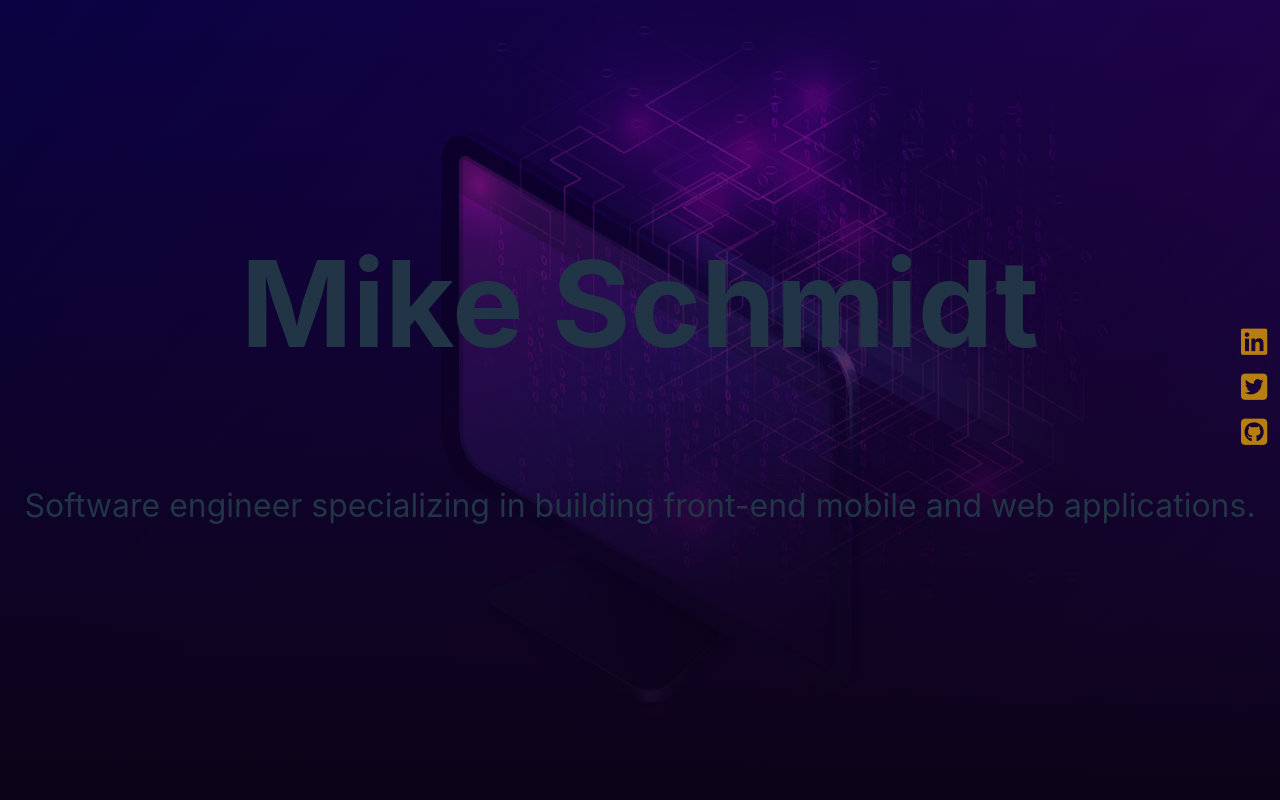
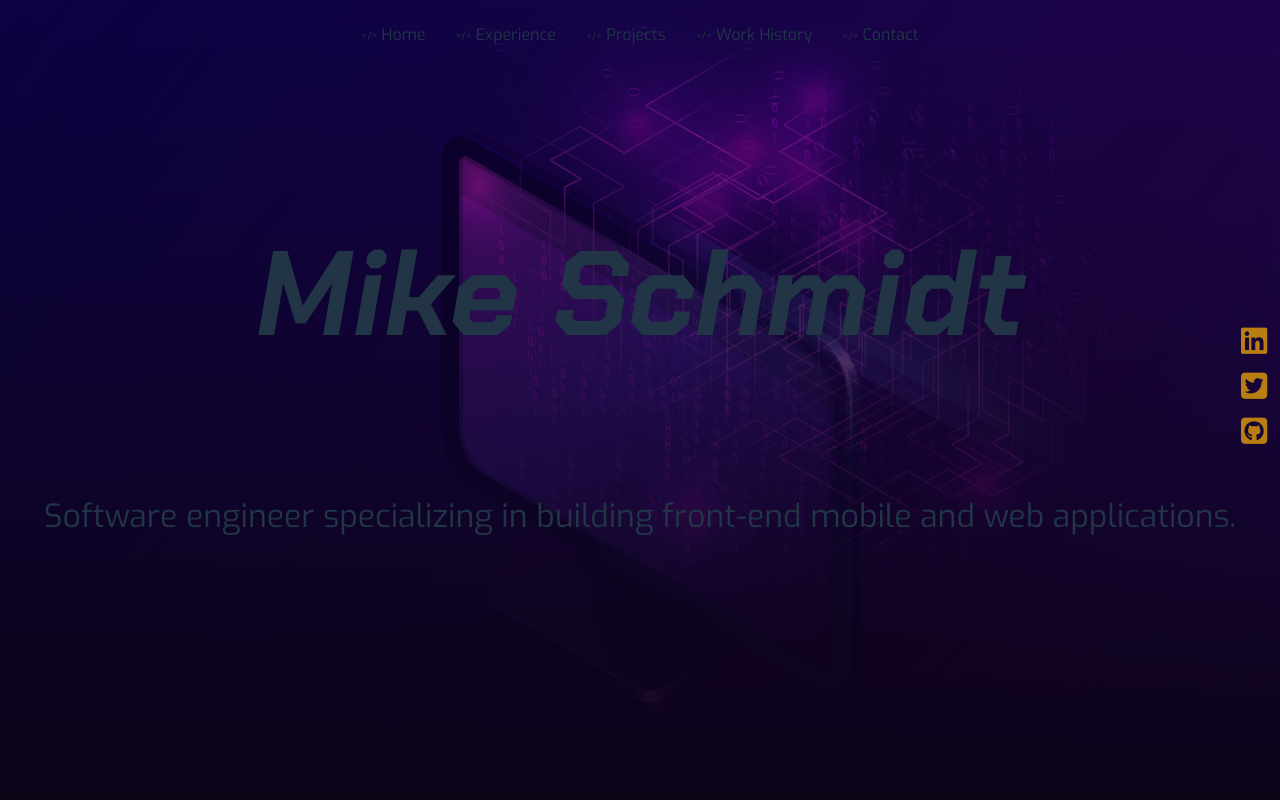
Before and after one commit to Schmidt217/portfolio, a React (Vite) app: page / in a window 1280 px wide. Shown: the top 800 px of the page. Built offline with nearby package versions, Linux system fonts and the light colour scheme.

Commit message:
add contact form and nav bar

```diff
--- a/src/App.tsx
+++ b/src/App.tsx
@@ -4,14 +4,18 @@ import Home from "./components/Home";
 import Experience from "./components/Experience";
 import Projects from "./components/Projects";
 import WorkHistory from "./components/WorkHistory";
+import ContactForm from "./components/ContactForm";
+import NavBar from "./components/NavBar";
 
 function App() {
 	return (
 		<div>
+			<NavBar />
 			<Home />
 			<Experience />
 			<Projects />
 			<WorkHistory />
+			<ContactForm />
 		</div>
 	);
 }
--- /dev/null
+++ b/src/components/ContactForm.tsx
@@ -0,0 +1,117 @@
+import React, { useState, FormEvent } from "react";
+import "../styles/contactForm.css";
+
+function ContactForm() {
+	const [name, setName] = useState<string>("");
+	const [email, setEmail] = useState<string>("");
+	const [subject, setSubject] = useState<string>("");
+	const [message, setMessage] = useState<string>("");
+	const [nameError, setNameError] = useState<string>("");
+	const [emailError, setEmailError] = useState<string>("");
+	const [subjectError, setSubjectError] = useState<string>("");
+	const [messageError, setMessageError] = useState<string>("");
+
+	const validate = () => {
+		let nameError = "";
+		let emailError = "";
+		let subjectError = "";
+		let messageError = "";
+
+		if (!name) {
+			nameError = "Name is required";
+		}
+
+		if (!email) {
+			emailError = "Email is required";
+		} else if (!/\S+@\S+\.\S+/.test(email)) {
+			emailError = "Email address is invalid";
+		}
+
+		if (!subject) {
+			subjectError = "Subject is required";
+		}
+
+		if (!message) {
+			messageError = "Message is required";
+		}
+
+		if (nameError || emailError || subjectError || messageError) {
+			setNameError(nameError);
+			setEmailError(emailError);
+			setSubjectError(subjectError);
+			setMessageError(messageError);
+			return false;
+		}
+
+		return true;
+	};
+
+	const handleSubmit = (e: FormEvent<HTMLFormElement>) => {
+		e.preventDefault();
+		const isValid = validate();
+		if (isValid) {
+			// handle form submission here, e.g. sending data to a server
+			console.log(name, email, subject, message);
+			setName("");
+			setEmail("");
+			setSubject("");
+			setMessage("");
+			setNameError("");
+			setEmailError("");
+			setSubjectError("");
+			setMessageError("");
+		}
+	};
+
+	return (
+		<section id="contact">
+			<h1>Contact Me</h1>
+			<form className="contact-form" onSubmit={handleSubmit}>
+				<div className="form-group">
+					<input
+						id="name"
+						type="text"
+						value={name}
+						placeholder="Name"
+						onChange={(e) => setName(e.target.value)}
+					/>
+					<div className="error">{nameError}</div>
+				</div>
+				<div className="form-group">
+					<input
+						id="email"
+						type="email"
+						value={email}
+						placeholder="Email"
+						onChange={(e) => setEmail(e.target.value)}
+					/>
+					<div className="error">{emailError}</div>
+				</div>
+				<div className="form-group">
+					<input
+						id="subject"
+						type="text"
+						value={subject}
+						placeholder="Subject"
+						onChange={(e) => setSubject(e.target.value)}
+					/>
+					<div className="error">{subjectError}</div>
+				</div>
+				<div className="form-group">
+					<textarea
+						id="message"
+						value={message}
+						placeholder="Message"
+						onChange={(e) => setMessage(e.target.value)}
+					/>
+					<div className="error">{messageError}</div>
+				</div>
+				<button className="submit-button" type="submit">
+					Submit
+				</button>
+			</form>
+		</section>
+	);
+}
+
+export default ContactForm;
--- a/src/components/Experience.tsx
+++ b/src/components/Experience.tsx
@@ -14,7 +14,7 @@ import "../styles/experience.css";
 
 function Experience() {
 	return (
-		<section>
+		<section id="experience">
 			<h1>My Experience</h1>
 			<div className="box-container">
 				<div className="box">
--- a/src/components/Home.tsx
+++ b/src/components/Home.tsx
@@ -2,6 +2,7 @@ import "../styles/home.css";
 
 function Home() {
 	return (
+		<section id="home">
 			<div className="home-container">
 				<h1>Mike Schmidt</h1>
 				<p>
@@ -15,7 +16,7 @@ function Home() {
 					>
 						<i className="fab fa-linkedin"></i>
 					</a>
-				<a href="https://twitter.com/Schmidty217" target="_blank">
+					<a href="https://twitter.com/MobileDev217" target="_blank">
 						<i className="fab fa-twitter-square"></i>
 					</a>
 					<a href="https://github.com/Schmidt217" target="_blank">
@@ -23,6 +24,7 @@ function Home() {
 					</a>
 				</div>
 			</div>
+		</section>
 	);
 }
 
--- a/src/components/MockWebsites.tsx
+++ b/src/components/MockWebsites.tsx
@@ -5,7 +5,7 @@ import "../styles/mockWebsites.css";
 
 function MockWebsites() {
 	return (
-		<section>
+		<>
 			<h2>Mock Websites</h2>
 			<div className="worksContainer">
 				<div className="pages">
@@ -69,7 +69,7 @@ function MockWebsites() {
 					</a>
 				</div>
 			</div>
-		</section>
+		</>
 	);
 }
 
--- /dev/null
+++ b/src/components/NavBar.tsx
@@ -0,0 +1,76 @@
+import { useState, useEffect } from "react";
+import "../styles/navBar.css";
+
+function NavBar() {
+	const [activeTab, setActiveTab] = useState<string>("home");
+	const [isFixed, setIsFixed] = useState<boolean>(false);
+
+	const handleTabClick = (tabName: string) => {
+		setActiveTab(tabName);
+		const element = document.getElementById(tabName);
+		if (element) {
+			const y = element.getBoundingClientRect().top - 70;
+			window.scrollBy({ top: y, behavior: "smooth" });
+		}
+	};
+
+	useEffect(() => {
+		const handleScroll = () => {
+			const currentScrollY = window.scrollY;
+			const homeSectionHeight = document.getElementById("home")?.offsetHeight;
+			if (homeSectionHeight && currentScrollY > homeSectionHeight / 2) {
+				setIsFixed(true);
+			} else {
+				setIsFixed(false);
+			}
+		};
+
+		window.addEventListener("scroll", handleScroll);
+
+		return () => window.removeEventListener("scroll", handleScroll);
+	}, []);
+
+	return (
+		<nav className={isFixed ? "fixed" : ""}>
+			<ul>
+				<li
+					className={activeTab === "home" ? "active" : ""}
+					onClick={() => handleTabClick("home")}
+				>
+					<span className="code-symbol">{"</>"}</span>
+					Home
+				</li>
+				<li
+					className={activeTab === "experience" ? "active" : ""}
+					onClick={() => handleTabClick("experience")}
+				>
+					<span className="code-symbol">{"</>"}</span>
+					Experience
+				</li>
+				<li
+					className={activeTab === "projects" ? "active" : ""}
+					onClick={() => handleTabClick("projects")}
+				>
+					<span className="code-symbol">{"</>"}</span>
+					Projects
+				</li>
+				<li
+					className={activeTab === "work-history" ? "active" : ""}
+					onClick={() => handleTabClick("work-history")}
+				>
+					<span className="code-symbol">{"</>"}</span>
+					Work History
+				</li>
+				<li
+					className={activeTab === "contact" ? "active" : ""}
+					onClick={() => handleTabClick("contact")}
+				>
+					<span className="code-symbol">{"</>"}</span>
+					Contact
+				</li>
+			</ul>
+		</nav>
+	);
+}
+
+export default NavBar;
--- a/src/components/Projects.tsx
+++ b/src/components/Projects.tsx
@@ -6,7 +6,7 @@ import "../styles/projects.css";
 
 function Projects() {
 	return (
-		<section>
+		<section id="projects">
 			<h1>My Projects</h1>
 			<div className="projectContainer">
 				<div className="project">
--- a/src/components/WorkHistory.tsx
+++ b/src/components/WorkHistory.tsx
@@ -81,7 +81,7 @@ const WorkHistory = () => {
 		},
 	];
 	return (
-		<section>
+		<section id="work-history">
 			<h1>Professional Experience</h1>
 			<div className="job-list">
 				{jobs.map((job, index) => (
--- /dev/null
+++ b/src/styles/contactForm.css
@@ -0,0 +1,68 @@
+.contact-form {
+	display: flex;
+	flex-direction: column;
+	max-width: 600px;
+	margin: 0 auto;
+	margin-bottom: 50px;
+}
+
+.form-group {
+	margin-bottom: 20px;
+}
+
+input,
+textarea {
+	display: block;
+	width: 96%;
+	padding: 10px;
+	font-size: 16px;
+	border: 2px solid #ccc;
+	border-radius: 4px;
+	font-family: inherit;
+}
+
+textarea {
+	height: 150px;
+	resize: none;
+	font-family: inherit;
+}
+
+.error {
+	color: red;
+	font-size: 14px;
+	margin-top: 5px;
+}
+
+.submit-button {
+	background-color: #6a1380;
+	color: #fff;
+	padding: 15px;
+	border: none;
+	border-radius: 4px;
+	cursor: pointer;
+	font-size: 16px;
+	transition: background-color 0.5s ease-in-out, transform 0.5s ease-in-out;
+}
+
+.submit-button:hover {
+	background-color: #81189b;
+	transform: scale(1.02);
+}
+
+@media (max-width: 480px) {
+	input,
+	textarea {
+		font-size: 14px;
+		padding: 8px;
+	}
+
+	label {
+		font-size: 14px;
+		margin-bottom: 5px;
+	}
+
+	.submit-button {
+		font-size: 14px;
+		padding: 8px;
+	}
+}
--- a/src/styles/home.css
+++ b/src/styles/home.css
@@ -1,3 +1,5 @@
+@import url("https://fonts.googleapis.com/css2?family=Chakra+Petch:ital,wght@1,700&display=swap");
+
 .home-container {
 	display: flex;
 	flex-direction: column;
@@ -6,6 +8,7 @@
 	align-items: center;
 }
 .home-container h1 {
+	font-family: "Chakra Petch", sans-serif;
 	margin-top: 0;
 	font-size: 120px;
 }
--- a/src/styles/index.css
+++ b/src/styles/index.css
@@ -1,5 +1,7 @@
+@import url("https://fonts.googleapis.com/css2?family=Exo:wght@400;500&display=swap");
+
 :root {
-	font-family: Inter, system-ui, Avenir, Helvetica, Arial, sans-serif;
+	font-family: "Exo", sans-serif;
 	line-height: 1.5;
 	font-weight: 400;
 	padding: 0;
@@ -41,8 +43,13 @@ body {
 }
 
 h1 {
+	font-family: "Exo", sans-serif;
+	font-weight: 500;
 	font-size: 3.2em;
 	line-height: 1.1;
+}
+h2 {
+	font-family: "Exo", sans-serif;
 }
 
 @media (prefers-color-scheme: light) {
--- /dev/null
+++ b/src/styles/navBar.css
@@ -0,0 +1,64 @@
+nav {
+	display: flex;
+	justify-content: center;
+	align-items: center;
+	height: 50px;
+	background-color: transparent;
+	padding: 10px 20px;
+	position: absolute;
+	left: 0;
+	right: 0;
+	z-index: 1;
+	transition: top 0.3s ease-in;
+}
+
+nav.fixed {
+	position: fixed;
+	background-color: rgba(0, 0, 0, 0.7);
+	color: rgb(184, 126, 17);
+	top: 0;
+	left: 0;
+	width: 100%;
+	backdrop-filter: blur(5px);
+	transition: top 0.3s ease-in;
+	animation: fadeIn 0.5s ease-in;
+}
+
+nav ul {
+	list-style-type: none;
+	margin: 0;
+	padding: 0;
+	display: flex;
+}
+
+nav li {
+	display: flex;
+	align-items: center;
+	margin: 0 15px;
+	cursor: pointer;
+}
+nav li:hover {
+	color: rgb(245, 167, 23);
+}
+.code-symbol {
+	font-size: 10px;
+	margin-right: 4px;
+}
+
+@keyframes fadeIn {
+	0% {
+		top: -60px;
+	}
+	100% {
+		top: 0;
+	}
+}
+
+@keyframes fadeOut {
+	0% {
+		top: 0;
+	}
+	100% {
+		top: -60px;
+	}
+}
```
Lines whose indentation alone changed are shown as unchanged.
